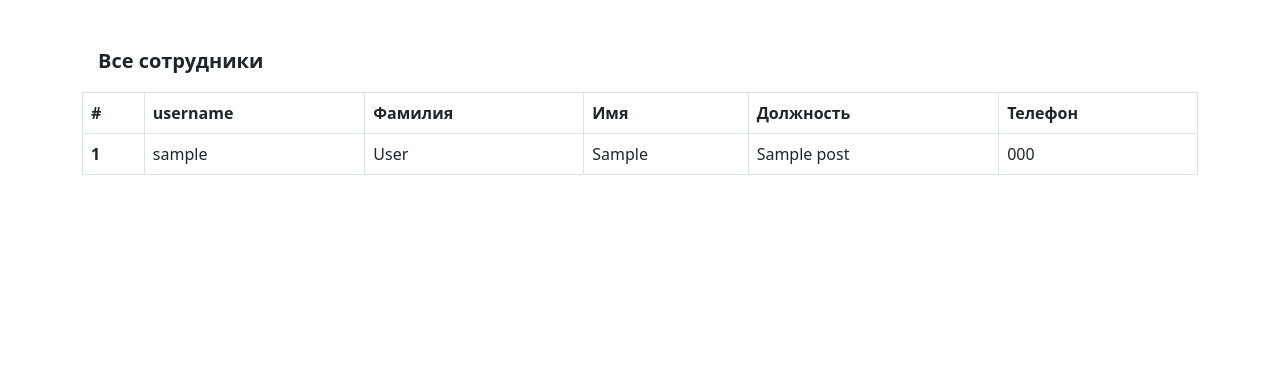
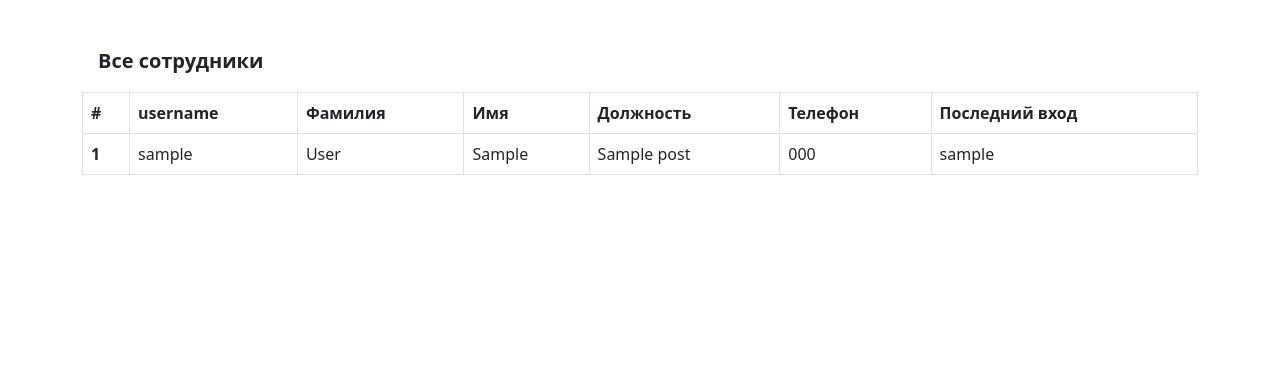
Before and after one commit to alexandrPushylo/kip, a Django app: template public_html/HelloDjango/templates/show_staff.html in a window 1280 px wide. Shown: the part 54-427 px from the top of the page. Run offline with Django 3.2, Linux system fonts and the light colour scheme; the template is opened without the code that fills it: most values are stand-ins (such as "Sample title", 1, 10 or a date in 2020); some libraries are stand-ins or nearby versions.

Commit message:
add col lastlogin

```diff
--- a/public_html/HelloDjango/templates/show_staff.html
+++ b/public_html/HelloDjango/templates/show_staff.html
@@ -13,6 +13,7 @@
       <th scope="col">Имя</th>
       <th scope="col">Должность</th>
       <th scope="col">Телефон</th>
+      <th scope="col">Последний вход</th>
     </tr>
   </thead>
   <tbody>{% for user, post, tel in user_post %}
@@ -24,6 +25,7 @@
       <td>{{ user.first_name }}</td>
       <td>{{ post }}</td>
       <td>{{ tel.telephone }}</td>
+      <td>{{ user.last_login }}</td>
     </tr>
     {% endfor %}
   </tbody>
```
